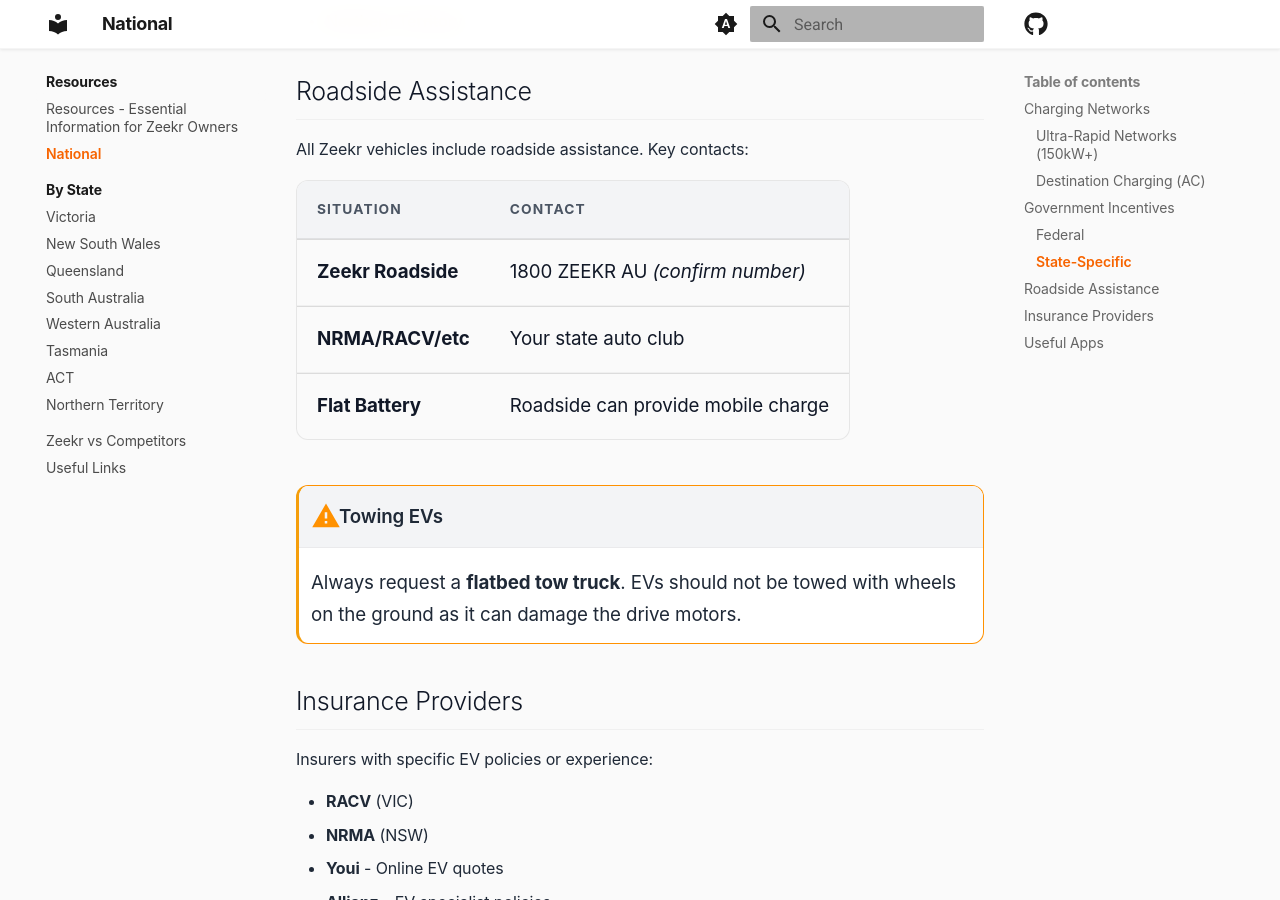
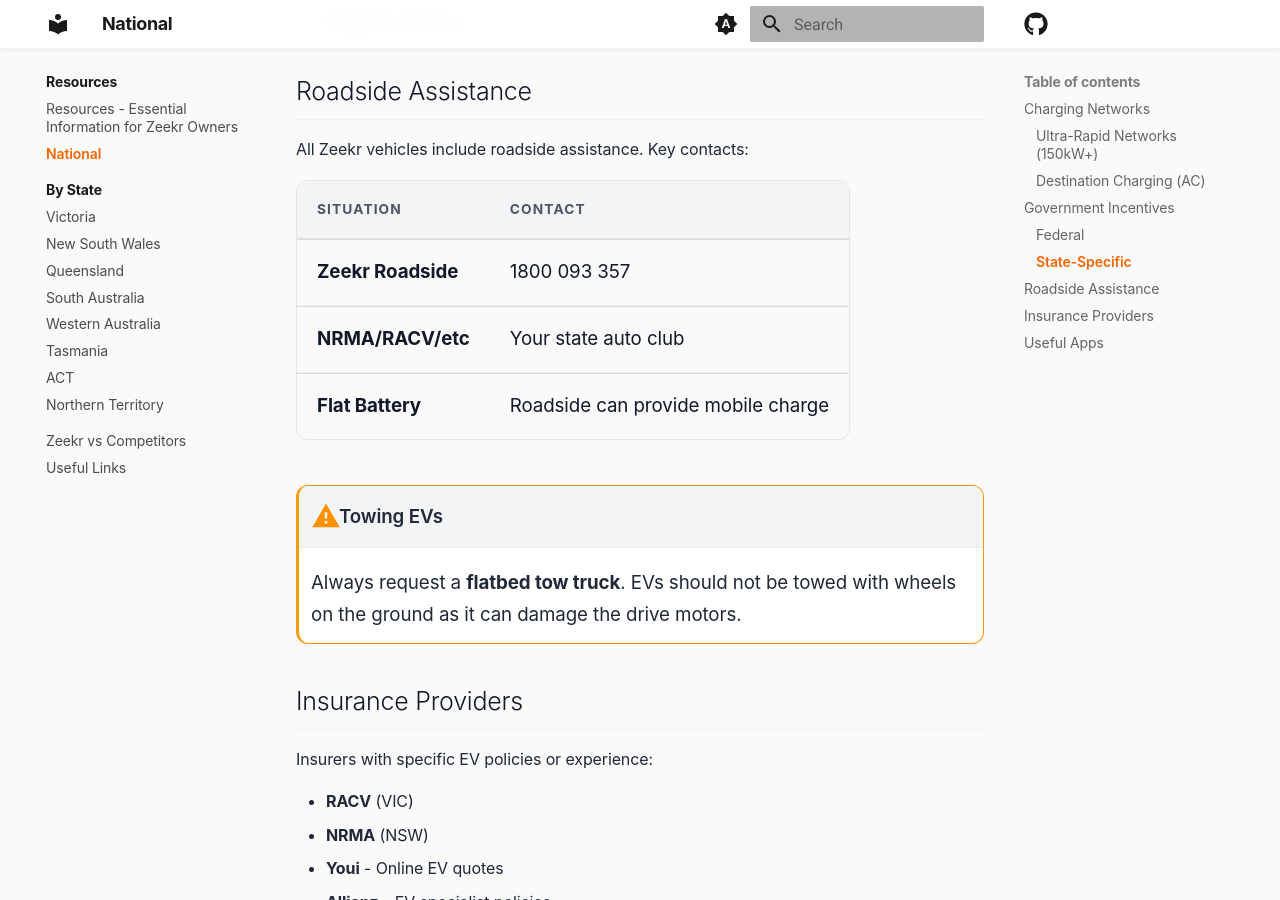
Before and after one commit to zeekr-insiders/wiki, an MkDocs documentation site: the page built from content/resources/national/index.md, in a window 1280 px wide and 900 px high, scrolled down 2077 px. Built offline with MkDocs 1.6.1 and Material for MkDocs 9.7.7, drawn with Linux system fonts in a browser that asks for light colours; comment, search, counter and statistics services are not loaded.

Commit message:
roadside assistance number corrected to 1800 093 357

```diff
--- a/content/resources/national/index.md
+++ b/content/resources/national/index.md
@@ -54,7 +54,7 @@ All Zeekr vehicles include roadside assistance. Key contacts:
 
 | Situation | Contact |
 |-----------|---------|
-| **Zeekr Roadside** | 1800 ZEEKR AU *(confirm number)* |
+| **Zeekr Roadside** | 1800 093 357 |
 | **NRMA/RACV/etc** | Your state auto club |
 | **Flat Battery** | Roadside can provide mobile charge |
 
```
Also changed, not shown: content/resources/index.md (+1 -1 lines).
